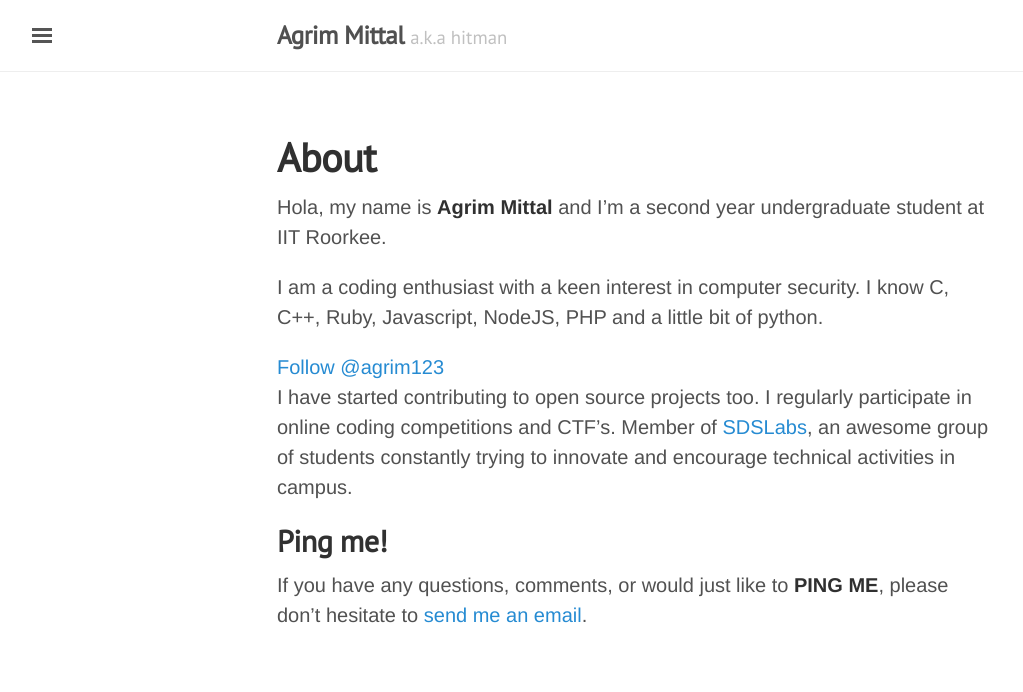
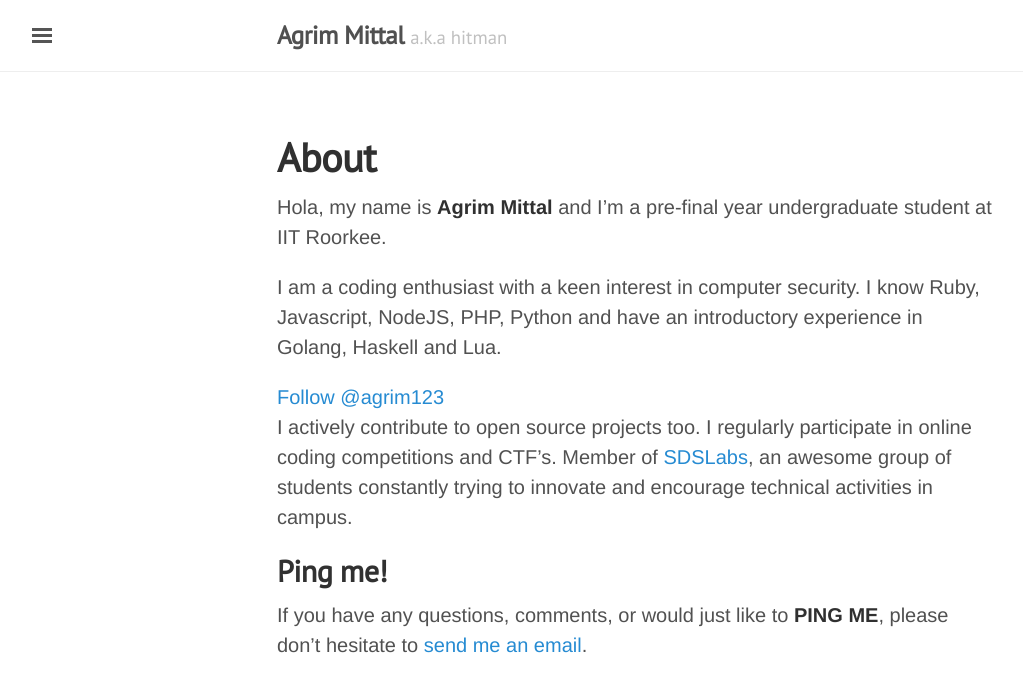
Before and after one commit to agrim123/agrim123.github.io, a Jekyll site: the page built from about/index.md, in a window 1280 px wide. Shown: the top 692 px of the page, without its empty margins (3-1026 px from the left). Built offline with Jekyll 4.4.1, drawn with Linux system fonts in a browser that asks for light colours.

Commit message:
Update site

```diff
--- a/_includes/sidebar.html
+++ b/_includes/sidebar.html
@@ -5,7 +5,7 @@
 <!-- Toggleable sidebar -->
 <div class="sidebar" id="sidebar">
   <div class="sidebar-item">
-      <img alt="hitman" src="{{ site.baseurl }}images/logo.jpg">
+      <img alt="hitman" src="{{ site.baseurl }}/images/profile.jpeg">
     <p>{{ site.description }}</p>
   </div>
 
--- a/about/index.md
+++ b/about/index.md
@@ -4,16 +4,15 @@ author: hitman
 layout: page
 ---
 
-Hola, my name is __Agrim Mittal__ and I’m a second year undergraduate student at IIT Roorkee.
+Hola, my name is __Agrim Mittal__ and I’m a pre-final year undergraduate student at IIT Roorkee.
 
 I am a coding enthusiast with a keen interest in computer security.
-I know C, C++, Ruby, Javascript, NodeJS, PHP and a little bit of python.
+I know Ruby, Javascript, NodeJS, PHP, Python and have an introductory experience in Golang, Haskell and Lua.
 
 <a class="github-button" href="https://github.com/agrim123" aria-label="Follow @agrim123 on GitHub">Follow @agrim123</a>
-I have started contributing to open source projects too.
+I actively contribute to open source projects too.
 I regularly participate in online coding competitions and CTF's.
 Member of [SDSLabs](https://github.com/sdslabs), an awesome group of students constantly trying to innovate and encourage technical activities in campus.
-
 
 ## Ping me!
 
--- a/feed.category.xml
+++ b/feed.category.xml
@@ -4,11 +4,7 @@
 <rss version="2.0" xmlns:atom="http://www.w3.org/2005/Atom">
 	<channel>
 		<title>{{ site.name | xml_escape }} - Naringu</title>
-<<<<<<< HEAD
-		<description>Posts categorized as 'naringu'</description>
-=======
 		<description>Posts categorized as 'Naringu'</description>
->>>>>>> master
 		<link>{{ site.url }}</link>
         <atom:link href="{{ site.url }}feed.category.xml" rel="self" type="application/rss+xml" />
 		{% for post in site.categories.naringu limit:10 %}
```
Also changed, not shown: images/logo.jpg (deleted), images/profile.jpeg (added).
